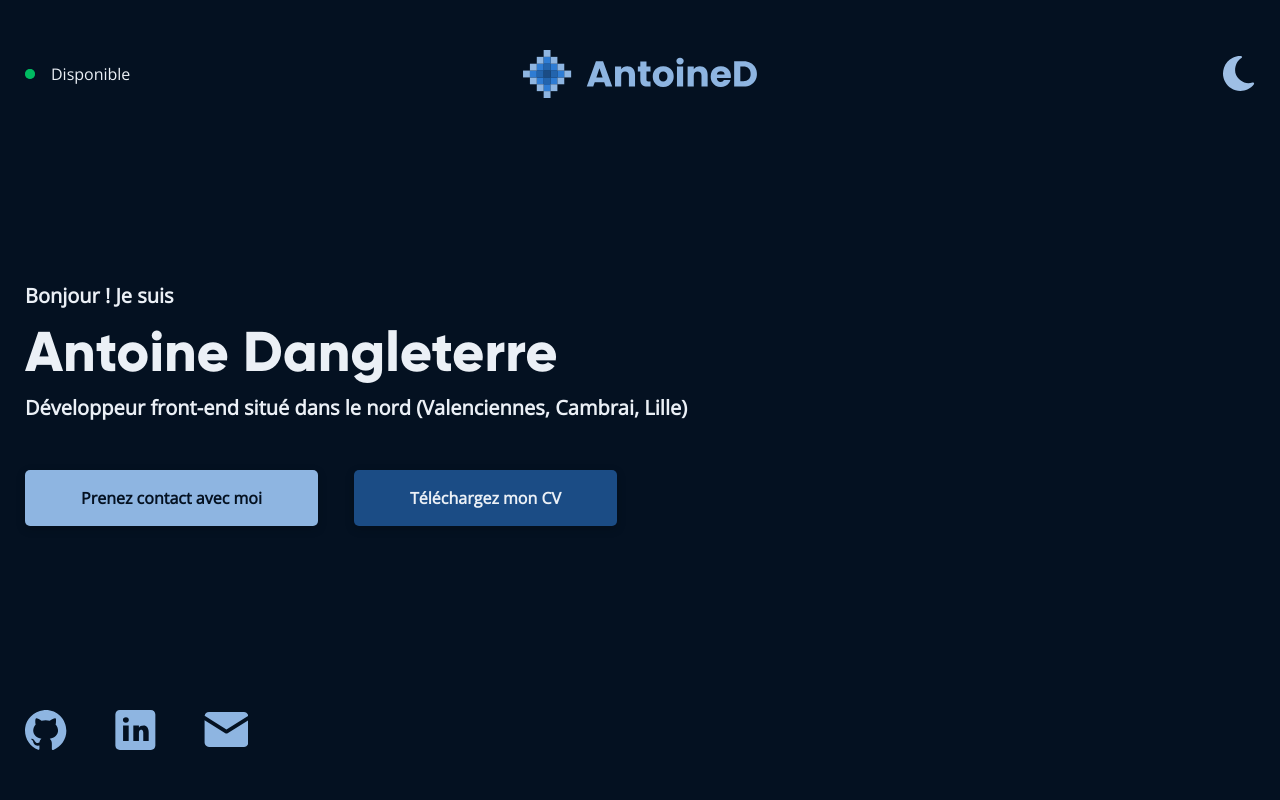
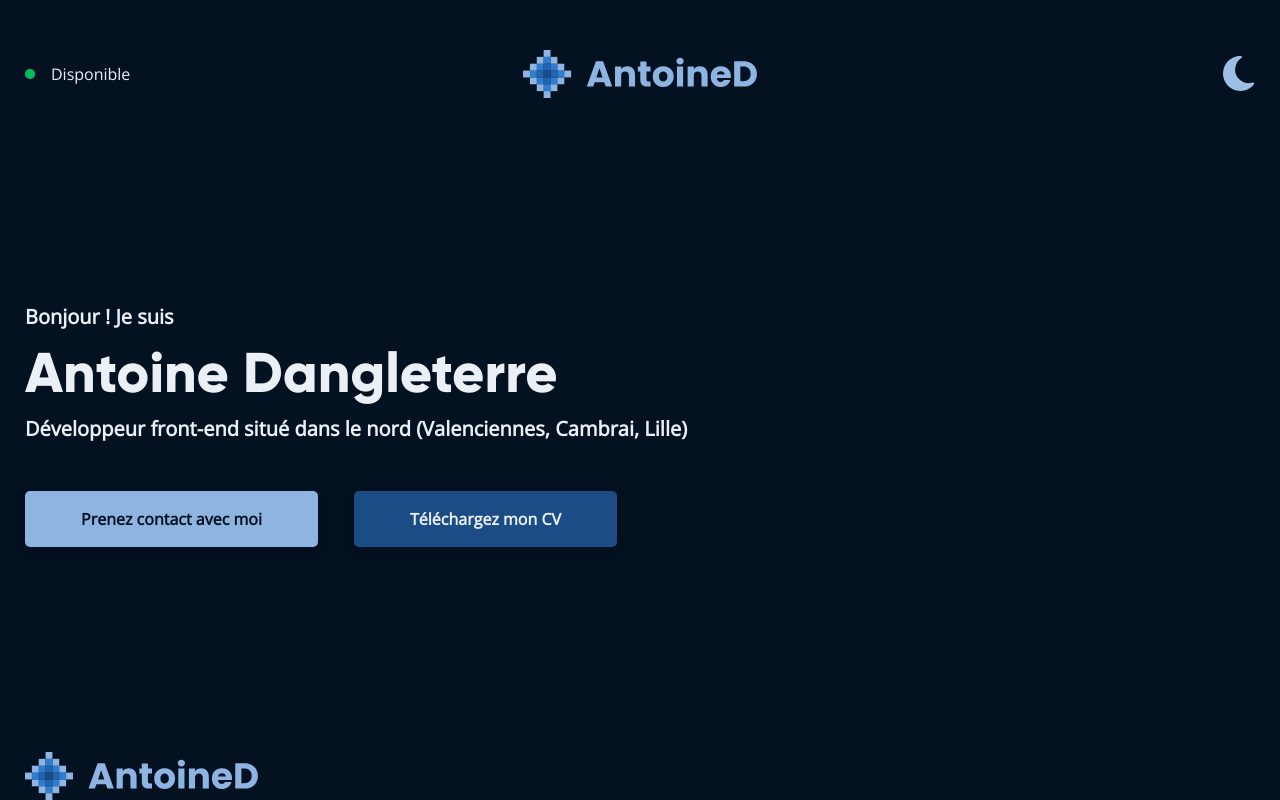
Before and after one commit to adangleterre/antoinedangleterre.com, a Next.js app: page / in a window 1280 px wide. Built offline with nearby package versions, Linux system fonts and the light colour scheme.

Commit message:
Add footer file

```diff
--- a/app/page.tsx
+++ b/app/page.tsx
@@ -1,3 +1,4 @@
+import Footer from "@/sections/Footer";
 import Hero from "@/sections/Hero";
 import Nav from "@/sections/Nav";
 import Socials from "@/sections/Socials";
@@ -10,7 +11,7 @@ export default function Home() {
         <section>
           <Hero />
         </section>
-        <Socials />
+        <Footer />
       </main>
     </>
   );
--- /dev/null
+++ b/sections/Footer.tsx
@@ -0,0 +1,13 @@
+import BrandLogo from "@/components/BrandLogo"
+
+function Footer() {
+  return (
+    <footer>
+        <div className="flex">
+            <BrandLogo />
+        </div>
+    </footer>
+  )
+}
+
+export default Footer
```
